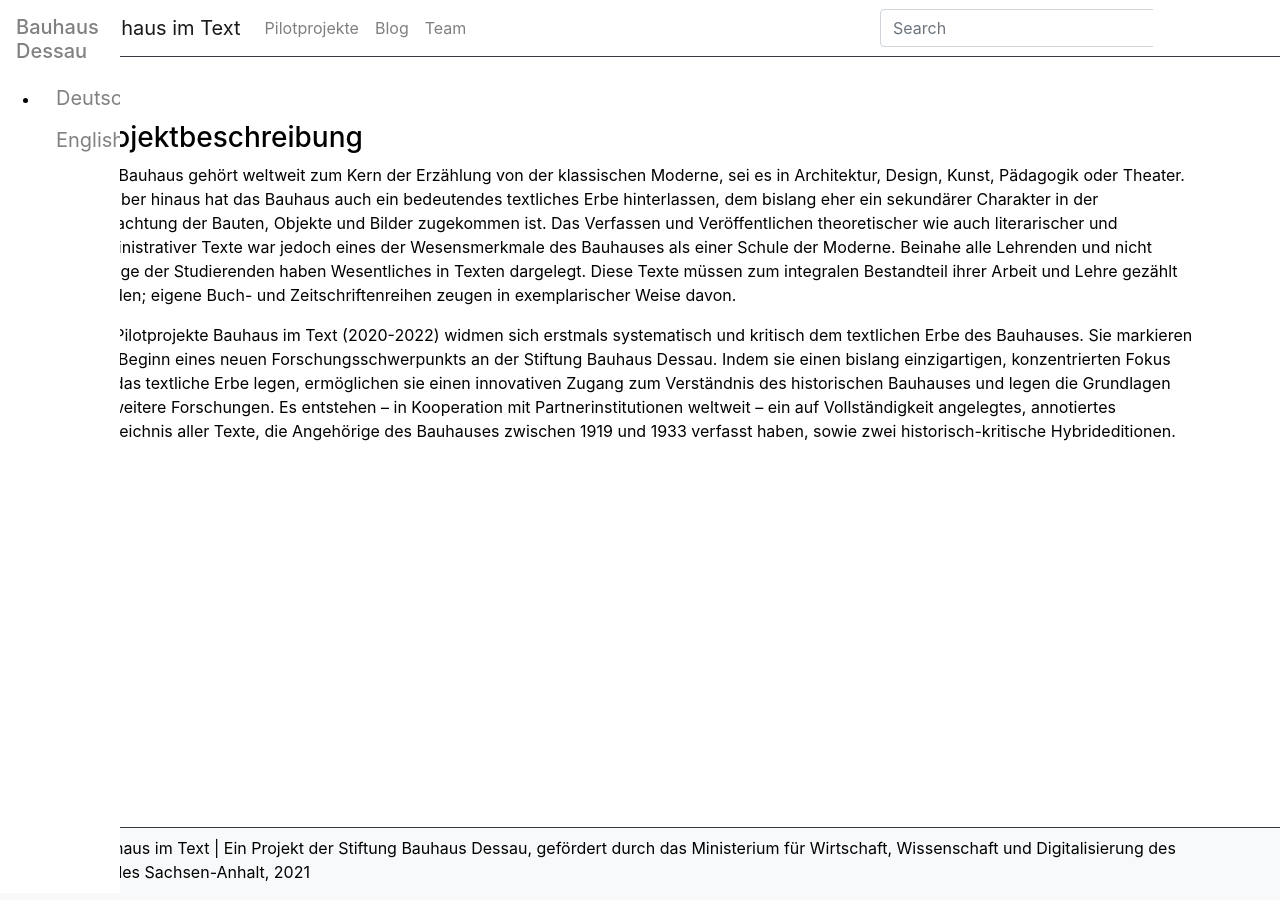
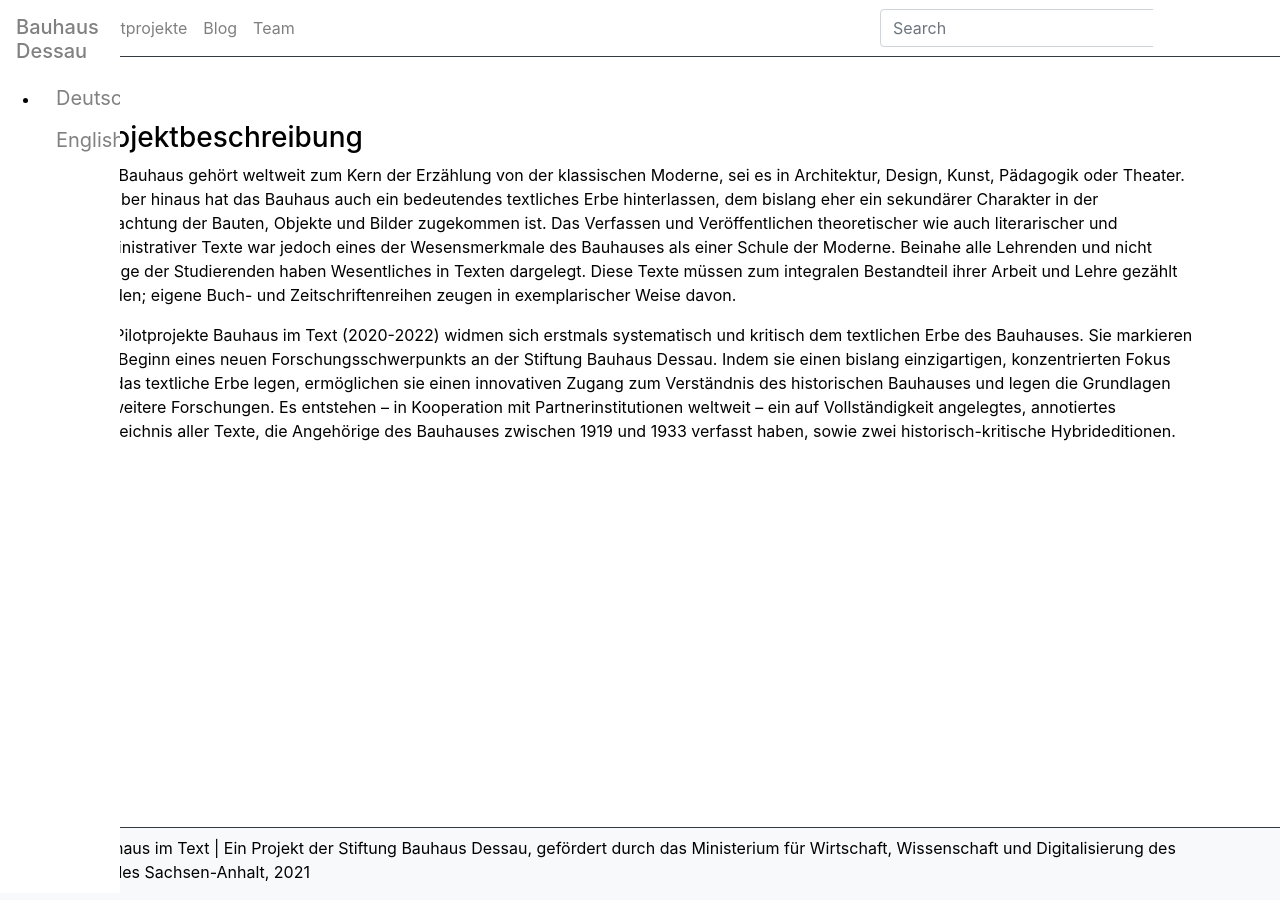
Before and after one commit to Bauhaus-im-Text/internetauftritt, a Jekyll site: the page built from pages/index.md, in a window 1280 px wide. Built offline with Jekyll 4.4.1, drawn with Linux system fonts in a browser that asks for light colours.

Commit message:
Update header.html

```diff
--- a/_includes/template/header.html
+++ b/_includes/template/header.html
@@ -1,6 +1,5 @@
-<nav class="navbar navbar-expand-md navbar-fixed-top navbar-light bg-white border-bottom border-dark">
+<nav class="navbar navbar-expand-md navbar-light bg-white border-bottom border-dark">
     <div class="container">
-        <a class="navbar-brand" href="{{ '/' | relative_url }}">{{ site.title }}</a>
 
         <button class="navbar-toggler" type="button" data-toggle="collapse" data-target="#navbarContent" aria-controls="navbarContent" aria-expanded="false" aria-label="Toggle navigation">
             <span class="navbar-toggler-icon">
```
